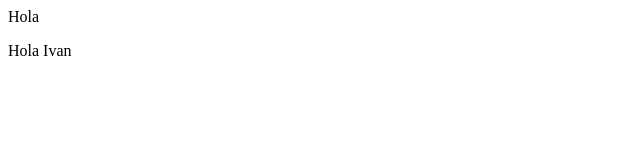
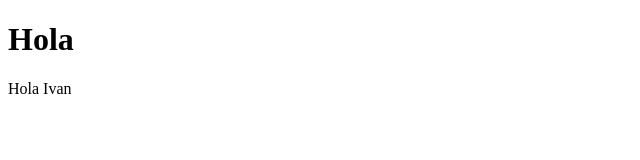
Before and after one commit to ismaelarar/ismaelarar.github.io, a plain HTML site: page index.html in a window 1280 px wide. Shown: the whole page, without its empty margins (0-640 px from the left). Drawn offline with nearby package versions, Linux system fonts and the light colour scheme.

Commit message:
Add files via upload

```diff
--- a/index.html
+++ b/index.html
@@ -2,10 +2,11 @@
 <html>
 	<head>
 		<title>Ismael Arar</title>
+		<link rel="stylesheet" href="https://cdnjs.cloudflare.com/ajax/libs/animate.css/4.1.1/animate.min.css">
 	</head>
+		<h1 class="animate__animated animate__bounce">Hola</h1>
+		<p class="animate__animated animate__bounce">Hola Ivan</p>
+	<body>
 
-	<body>
-		<head>Hola</head>
-		<p>Hola Ivan<p/>
 	</body>
 </html>
```
